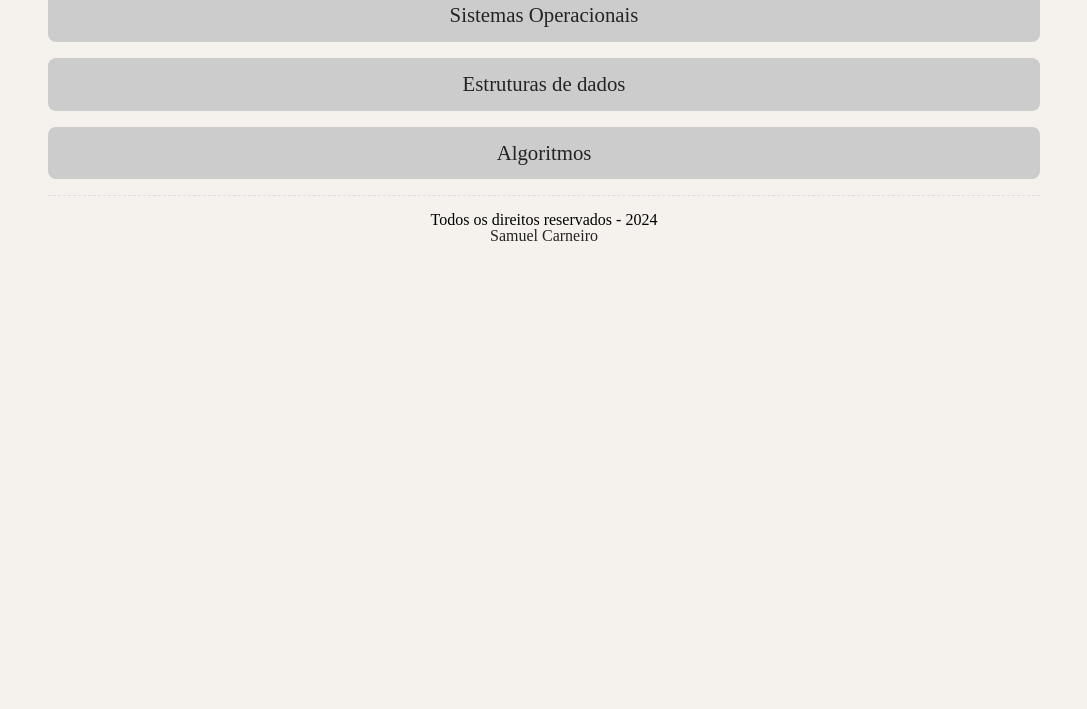
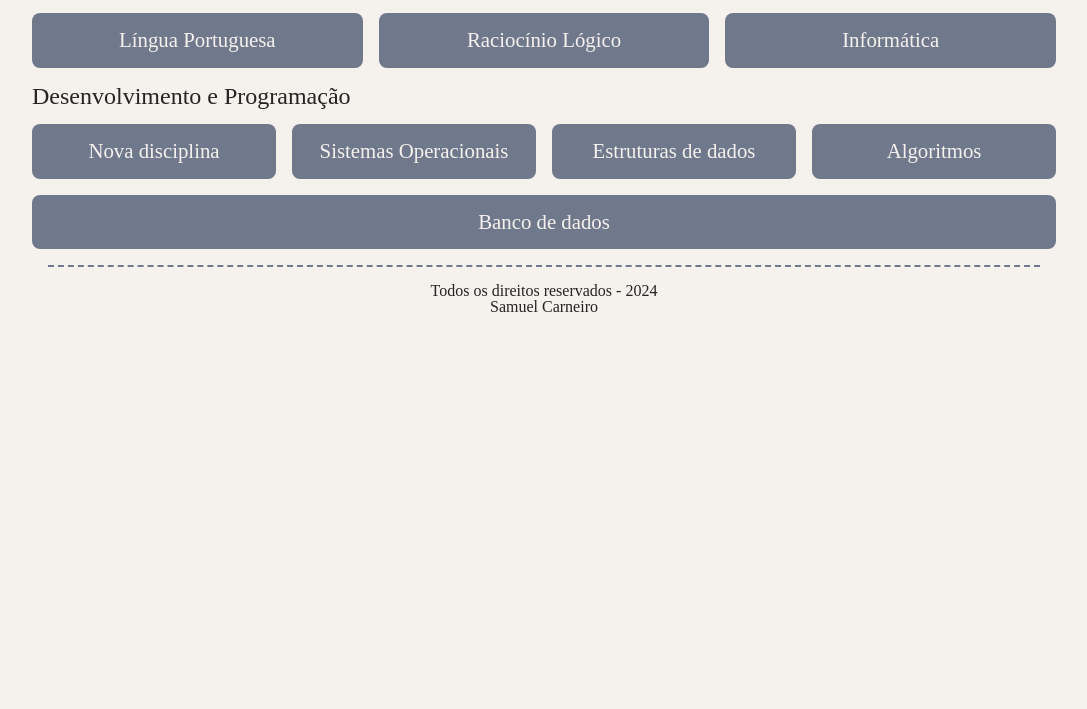
Before and after one commit to samuelcarneiro/second-brain, a plain HTML site: page index.html in a window 1280 px wide. Shown: the part 91-800 px from the top of the page, without its empty margins (96-1183 px from the left). Drawn offline with Linux system fonts and the light colour scheme.

Commit message:
Ajustes nos botões e adição de página para teste

```diff
--- a/assets/css/style.css
+++ b/assets/css/style.css
@@ -1,5 +1,14 @@
+/*
+Paleta de cores
+#252323 texto
+#70798C link :hover
+#DAD2BC
+#F5F1ED background
+*/
+
 body {
     background-color: #F5F1ED;
+    color: #252323;
 }
 
 .container {
@@ -14,6 +23,12 @@ header {
 
 h1 {
     font-size: 3rem;
+    color: #70798C;
+}
+
+h2 {
+    font-size: 1.5rem;
+    color: #252323;
 }
 
 a {
@@ -24,7 +39,8 @@ a {
 
 .cards {
     display: flex;
-    flex-direction: column;
+    justify-content: space-between;
+    flex-wrap: wrap;
     gap: 1rem;
     margin: 1rem 0;
 }
@@ -32,31 +48,35 @@ a {
 .card {
     border: none;
     text-align: center;
-    padding: 0 1rem;
+    width: 15rem;
+    flex-grow: 1;
 }
 
 .card a {
     font-size: 1.3rem;
     display: block; /*Faz com que o link ocupe o card todo*/
     padding: 1rem 0;
-    background-color: #CCC;
+    background-color: #70798C;
+    color: #F5F1ED;
+    border: 1px solid transparent;
     border-radius: .5rem;
 }
 
 .card a:hover {
-    background-color: #70798C;
-    color: #F5F1ED;
+    background-color: #F5F1ED;
+    color: #70798C;
+    border: 1px solid #70798C;
     transition: .3s;
 }
 
 footer {
-    border-top: 1px dashed #DDD;
+    border-top: 2px dashed #70798C;
     text-align: center;
     padding: 1rem 0;
     margin: 0 1rem;
 }
 
 footer a:hover {
-    border-bottom: 2px solid #222;
+    border-bottom: 2px solid #70798C;
     padding: 0 .5rem;
 }
--- a/index.html
+++ b/index.html
@@ -12,7 +12,32 @@
         </header>
 
         <main>
+            <h2>Básicas</h2>
             <div class="cards">
+                <div class="card">
+                    <a href="./source/lingua-portuguesa/lingua-portuguesa.html">Língua Portuguesa</a>
+                </div>
+                <!-- ./card1 -->
+
+                <div class="card">
+                    <a href="#">Raciocínio Lógico</a>
+                </div>
+                <!-- ./card2 -->
+                <div class="card">
+                    <a href="#">Informática</a>
+                </div>
+                <!-- ./card3 -->
+            </div>
+            <!-- ./cards -->
+            <!-- ./básicas -->
+
+            <h2>Desenvolvimento e Programação</h2>
+            <div class="cards">
+                <div class="card nova-disciplina">
+                    <a href="#">Nova disciplina</a>
+                </div>
+                <!-- ./card0 -->
+
                 <div class="card">
                     <a href="#">Sistemas Operacionais</a>
                 </div>
@@ -25,6 +50,11 @@
 
                 <div class="card">
                     <a href="#">Algoritmos</a>
+                </div>
+                <!-- ./card3 -->
+
+                <div class="card">
+                    <a href="#">Banco de dados</a>
                 </div>
                 <!-- ./card3 -->
             </div>
```
Also changed, not shown: source/lingua-portuguesa/lingua-portuguesa.html (added, +17 -0 lines), source/banco-de-dados/banco-de-dados.html (added).
